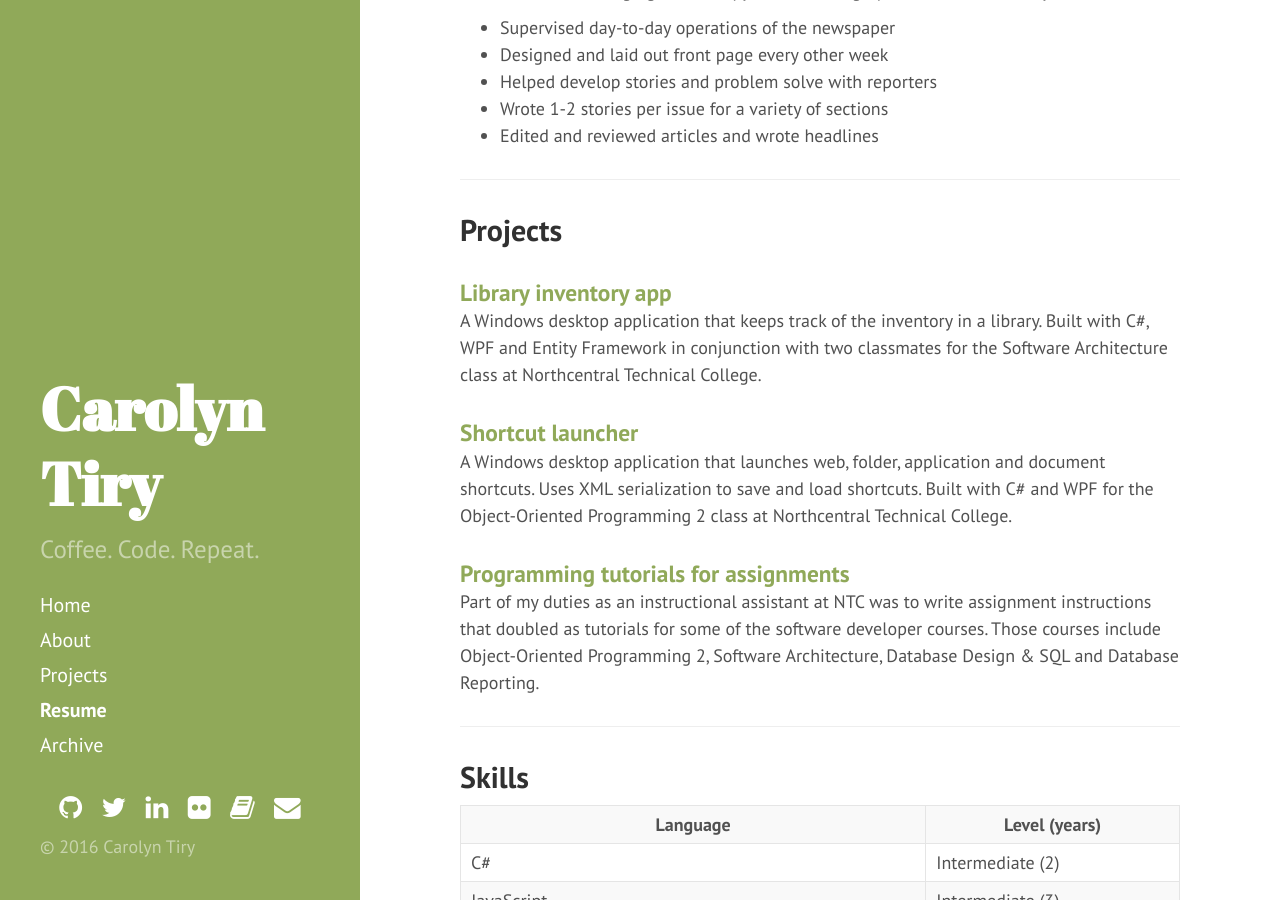
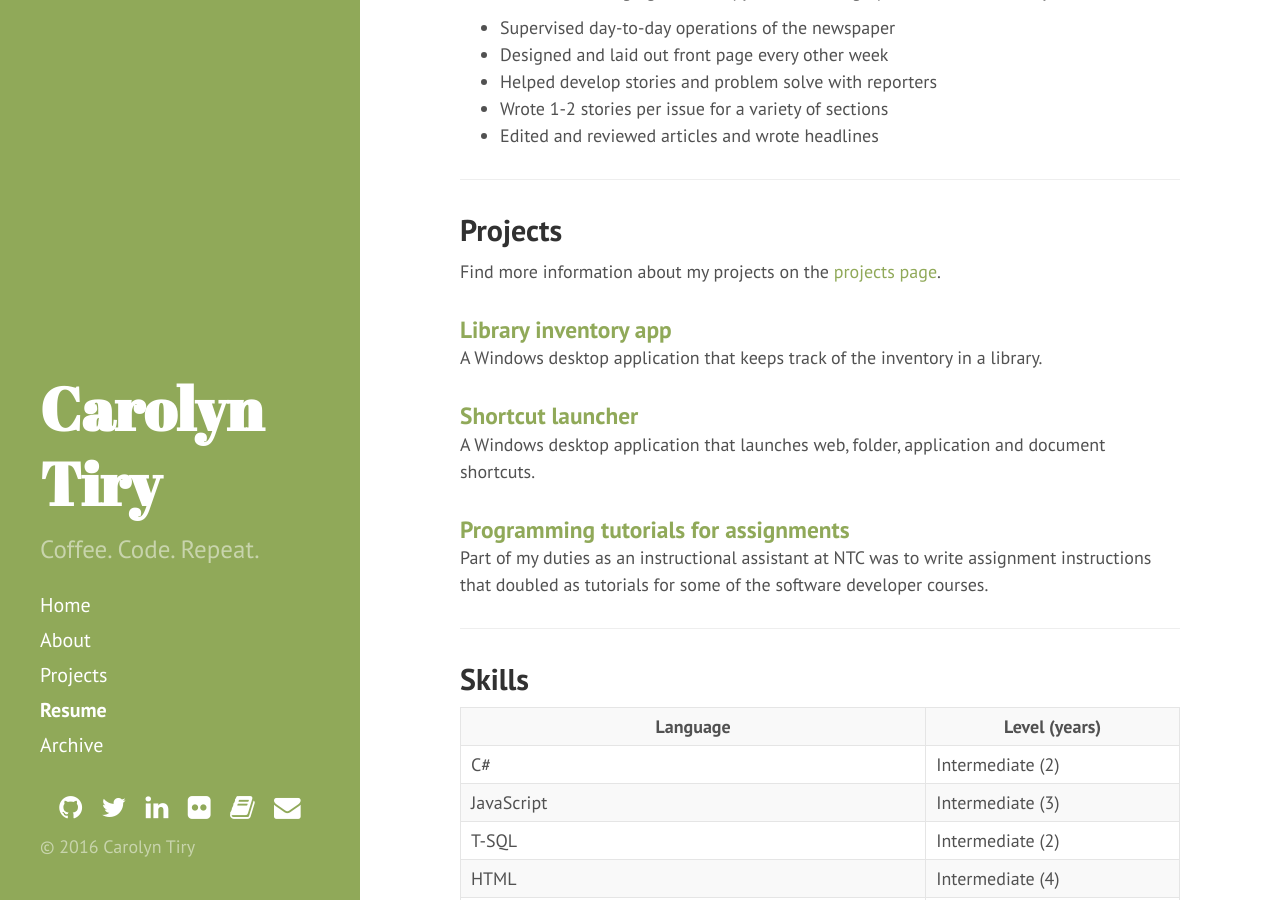
Before and after one commit to carolynlangton/carolyntiry.github.io, a Jekyll site: the page built from resume.md, in a window 1280 px wide and 900 px high, scrolled down 979 px. Built offline with Jekyll 4.4.1, drawn with Linux system fonts in a browser that asks for light colours; nearby versions of some CDN libraries.

Commit message:
Reduced project info on resume page

```diff
--- a/resume.md
+++ b/resume.md
@@ -48,12 +48,13 @@ show: true
 
 <div class="resume-section">
   <h2>Projects</h2>
+  Find more information about my projects on the <a href="{{site.url}}/projects">projects page</a>.
   <h3><a href="https://github.com/carolyntiry/library-inventory-app" target="_blank">Library inventory app</a></h3>
-    <p>A Windows desktop application that keeps track of the inventory in a library. Built with C#, WPF and Entity Framework in conjunction with two classmates for the Software Architecture class at Northcentral Technical College.</p>
+    <p>A Windows desktop application that keeps track of the inventory in a library.</p>
   <h3><a href="https://github.com/carolyntiry/shortcut-launcher" target="_blank">Shortcut launcher</a></h3>
-    <p>A Windows desktop application that launches web, folder, application and document shortcuts. Uses XML serialization to save and load shortcuts. Built with C# and WPF for the Object-Oriented Programming 2 class at Northcentral Technical College.</p>
+    <p>A Windows desktop application that launches web, folder, application and document shortcuts.</p>
   <h3><a href="{{ site.url }}/instruction-list">Programming tutorials for assignments</a></h3>
-    <p>Part of my duties as an instructional assistant at NTC was to write assignment instructions that doubled as tutorials for some of the software developer courses. Those courses include Object-Oriented Programming 2, Software Architecture, Database Design & SQL and Database Reporting.</p>
+    <p>Part of my duties as an instructional assistant at NTC was to write assignment instructions that doubled as tutorials for some of the software developer courses.</p>
 </div>
 
 <hr>
```
